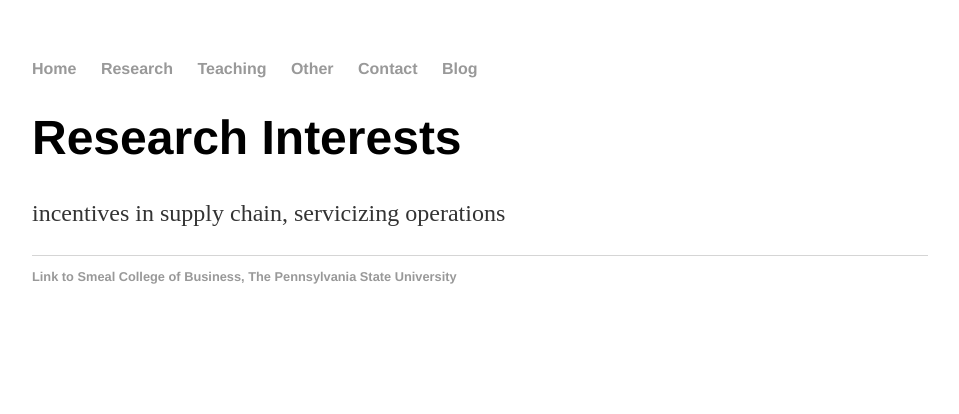
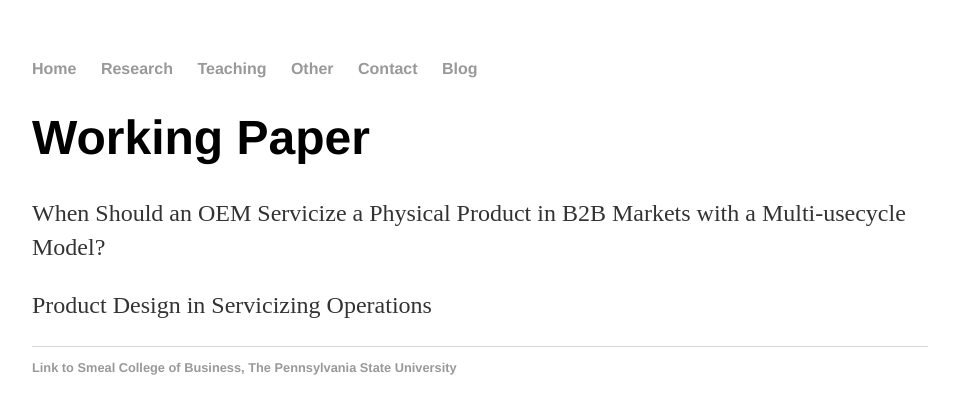
Before and after one commit to yinshi-gao/yinshi-gao.github.io, a Jekyll site: the page built from research/index.html, in a window 1280 px wide. Shown: the top 414 px of the page, without its empty margins (160-1119 px from the left). Built offline with Jekyll 4.4.1, drawn with Linux system fonts in a browser that asks for light colours.

Commit message:
Update index.html

```diff
--- a/research/index.html
+++ b/research/index.html
@@ -3,6 +3,7 @@ layout: default
 title: Yinshi Research
 ---
 <div class="blurb">
-	<h1>Research Interests</h1>
-	<p>incentives in supply chain, servicizing operations</a></p>
+	<h1>Working Paper</h1>
+	<p>When Should an OEM Servicize a Physical Product in B2B Markets with a Multi-usecycle Model?</a></p>
+	<p>Product Design in Servicizing Operations </a></p>
 </div><!-- /.blurb -->
```
